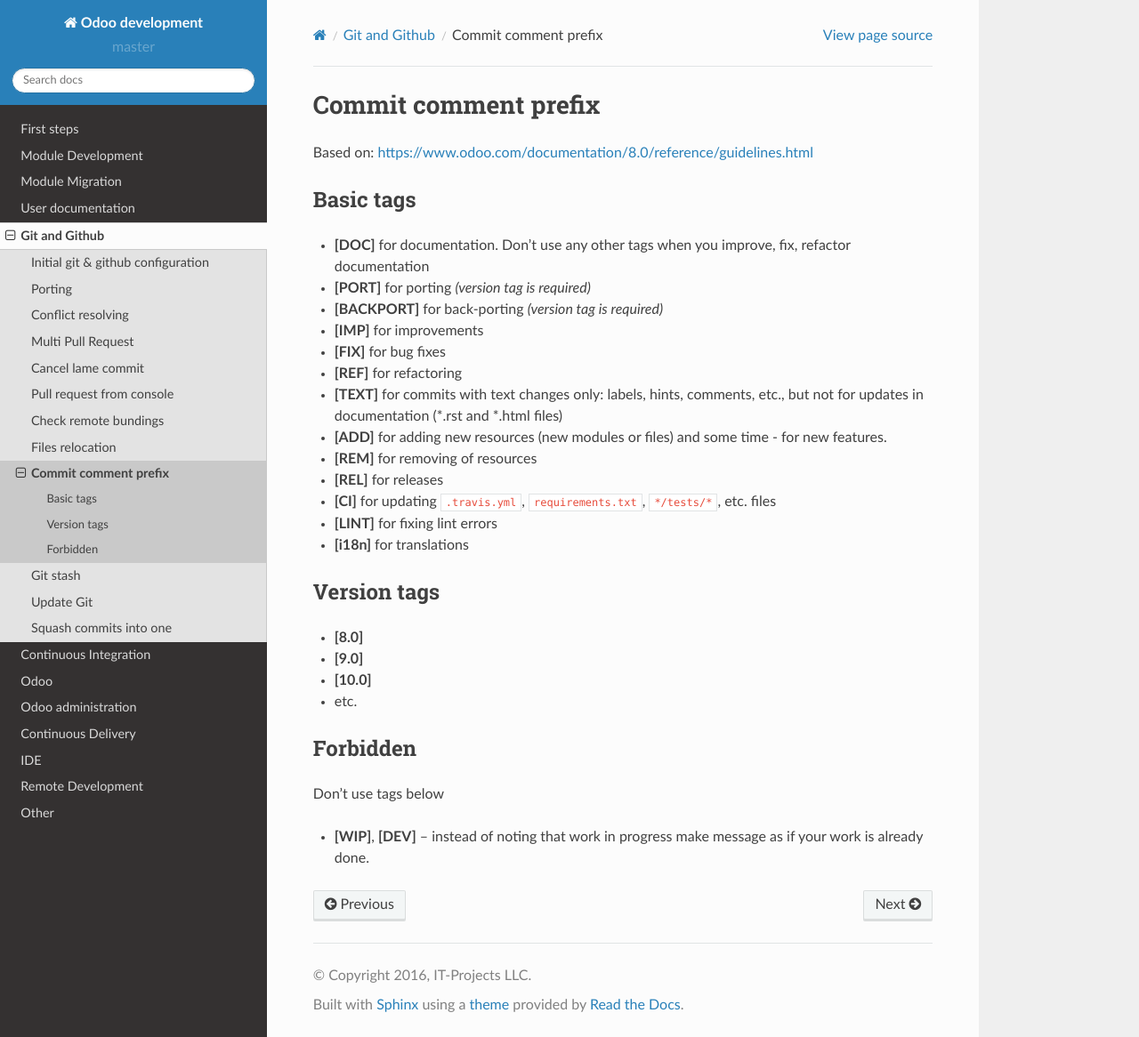
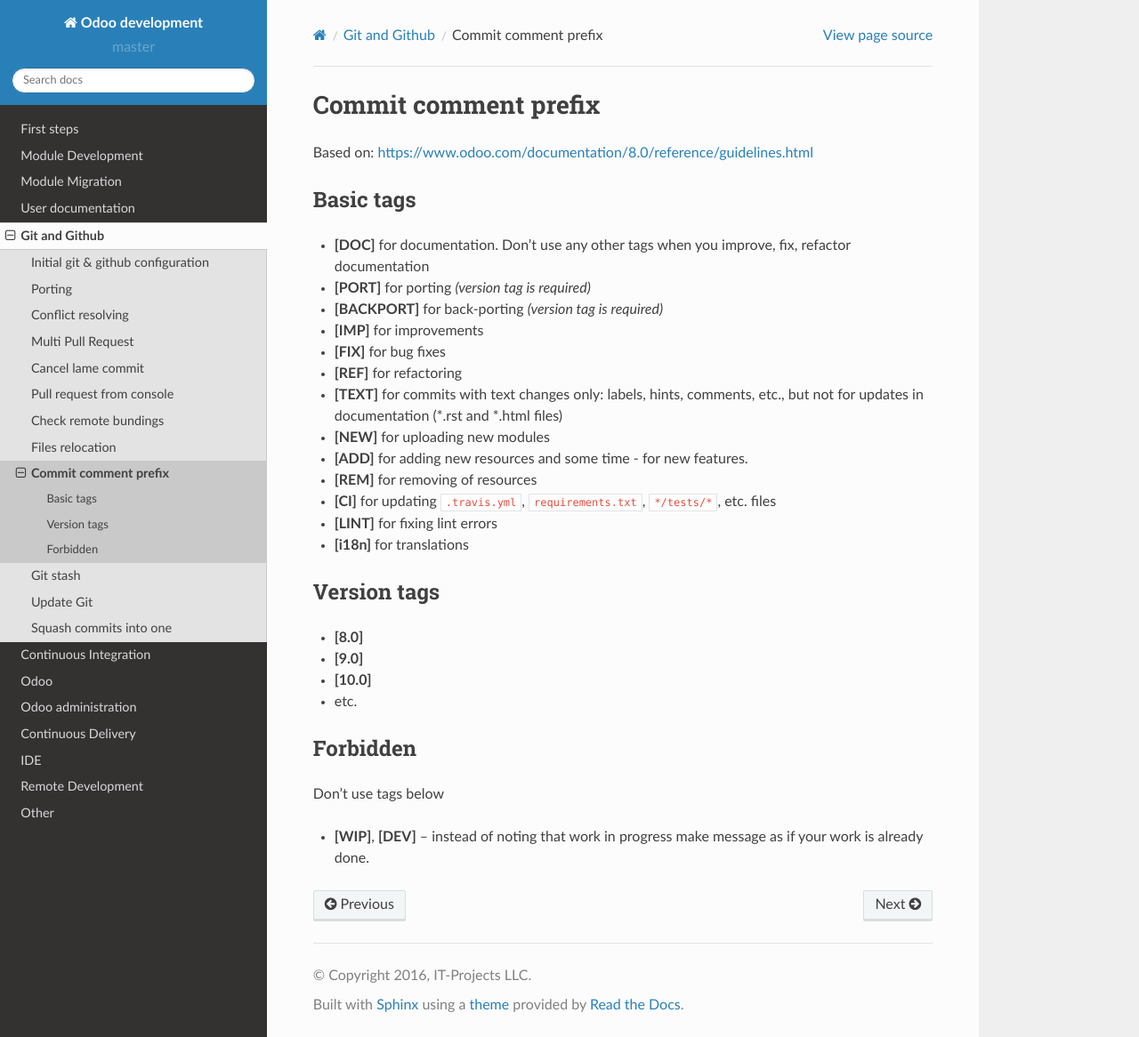
Before and after one commit to itpp-labs/odoo-development, a Sphinx documentation site: the page built from docs/git/commits.rst, in a window 1280 px wide and 1166 px high. Shown: the whole window at 89% size. Built offline with Sphinx 7.4.7 and the Read the Docs theme 2.0.0, drawn with Linux system fonts in a browser that asks for light colours; pages that are not in the unit, such as notebooks, are missing from menus.

Commit message:
tags: remove [REL], add [NEW]

```diff
--- a/docs/git/commits.rst
+++ b/docs/git/commits.rst
@@ -12,9 +12,9 @@
 * **[FIX]** for bug fixes
 * **[REF]** for refactoring
 * **[TEXT]** for commits with text changes only: labels, hints, comments, etc., but not for updates in documentation (\*.rst and \*.html files)
-* **[ADD]** for adding new resources (new modules or files) and some time - for new features.
+* **[NEW]** for uploading new modules
+* **[ADD]** for adding new resources  and some time - for new features.
 * **[REM]** for removing of resources
-* **[REL]** for releases
 * **[CI]** for updating ``.travis.yml``, ``requirements.txt``, ``*/tests/*``, etc. files
 * **[LINT]** for fixing lint errors
 * **[i18n]** for translations
```
